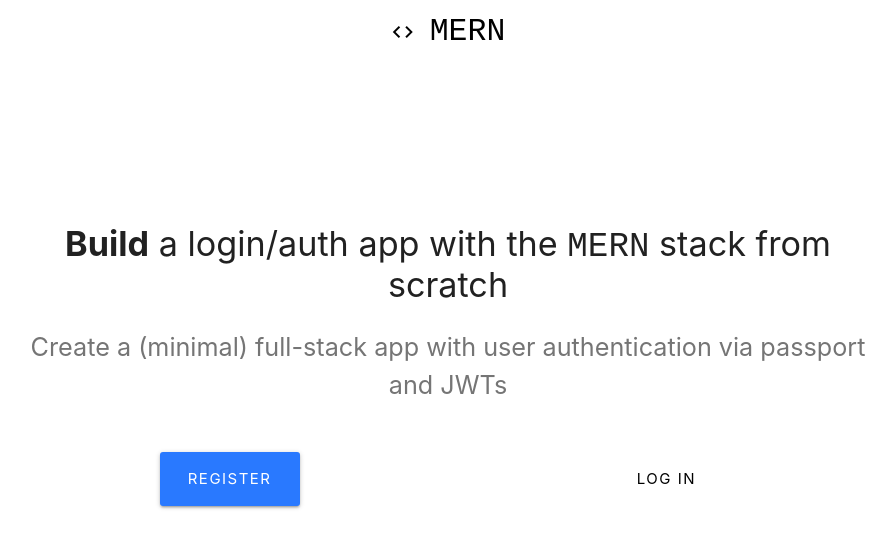
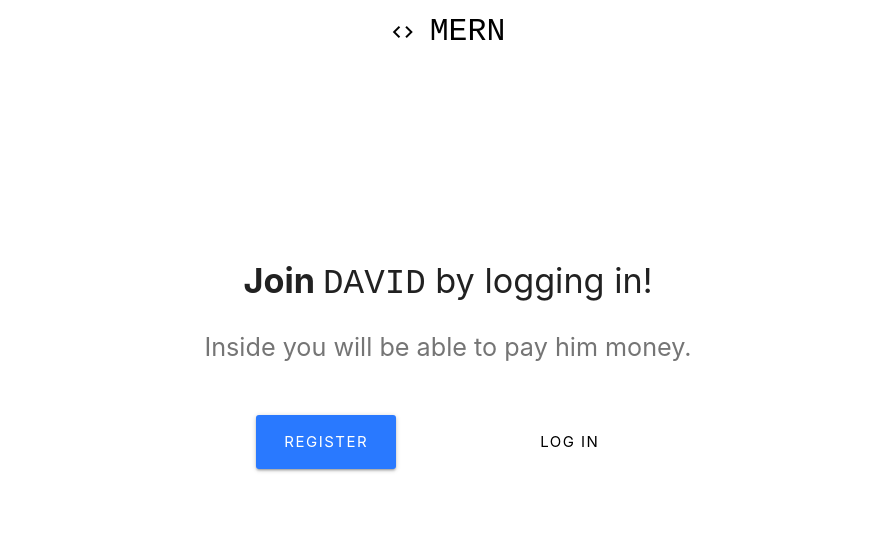
Before and after one commit to davidshur/auth-app, a React (Create React App) app in the folder client/: page / in a window 1280 px wide. Shown: the top 548 px of the page, without its empty margins (192-1088 px from the left). Built offline with nearby package versions, Linux system fonts and the light colour scheme.

Commit message:
add new text

```diff
--- a/client/src/components/dashboard/Dashboard.js
+++ b/client/src/components/dashboard/Dashboard.js
@@ -18,8 +18,8 @@ class Dashboard extends Component {
             <h4>
               <b>Hey there,</b> {user.name.split(' ')[0]}
               <p className="flow-text grey-text text-darken-1">
-                You are logged into a full-stack{' '}
-                <span style={{ fontFamily: 'monospace' }}>MERN</span> app 👏
+                It is time you showed <span style={{ fontFamily: 'monospace' }}>DAVID</span> your
+                support 👏
               </p>
             </h4>
             <div className="col s6">
--- a/client/src/components/layout/Landing.js
+++ b/client/src/components/layout/Landing.js
@@ -8,11 +8,10 @@ class Landing extends Component {
         <div className="row">
           <div className="col s12 center-align">
             <h4>
-              <b>Build</b> a login/auth app with the{' '}
-              <span style={{ fontFamily: 'monospace' }}>MERN</span> stack from scratch
+              <b>Join </b> <span style={{ fontFamily: 'monospace' }}>DAVID</span> by logging in!
             </h4>
             <p className="flow-text grey-text text-darken-1">
-              Create a (minimal) full-stack app with user authentication via passport and JWTs
+              Inside you will be able to pay him money.
             </p>
             <br />
             <div className="col s6">
```
